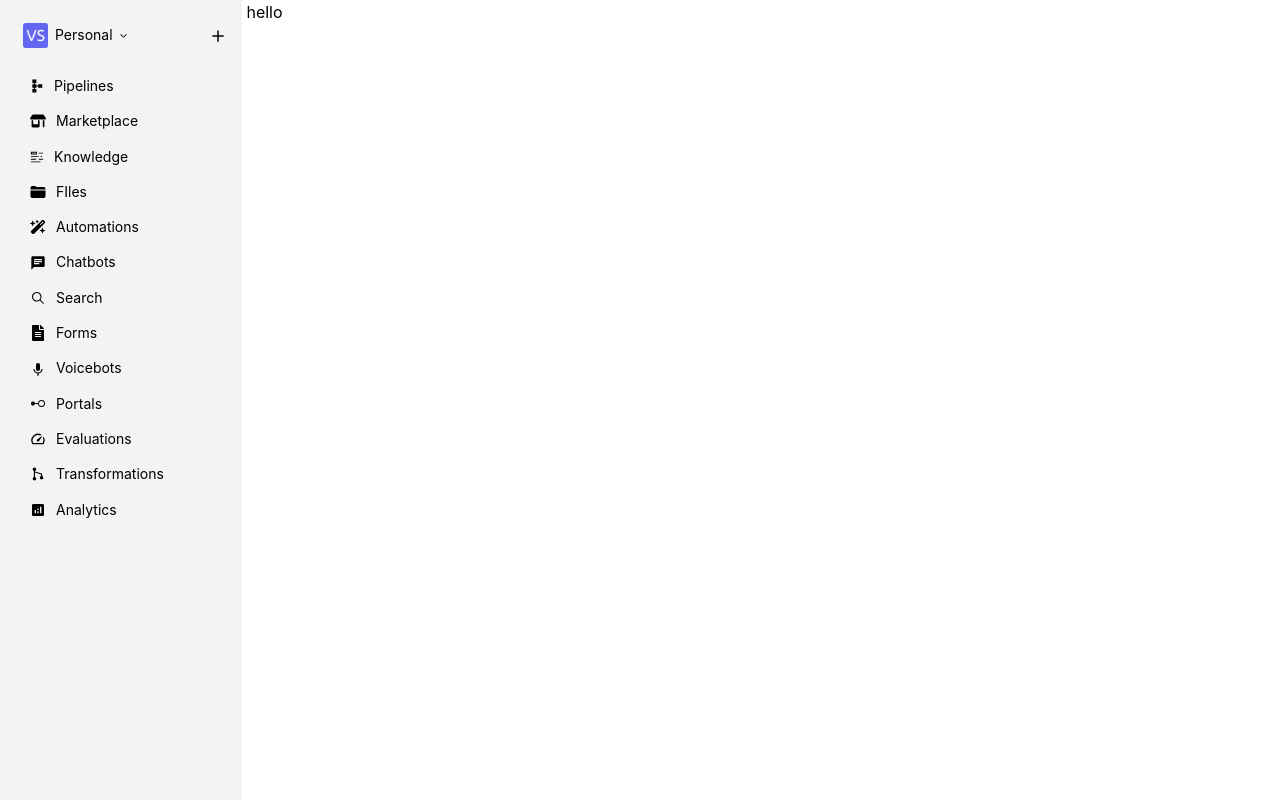
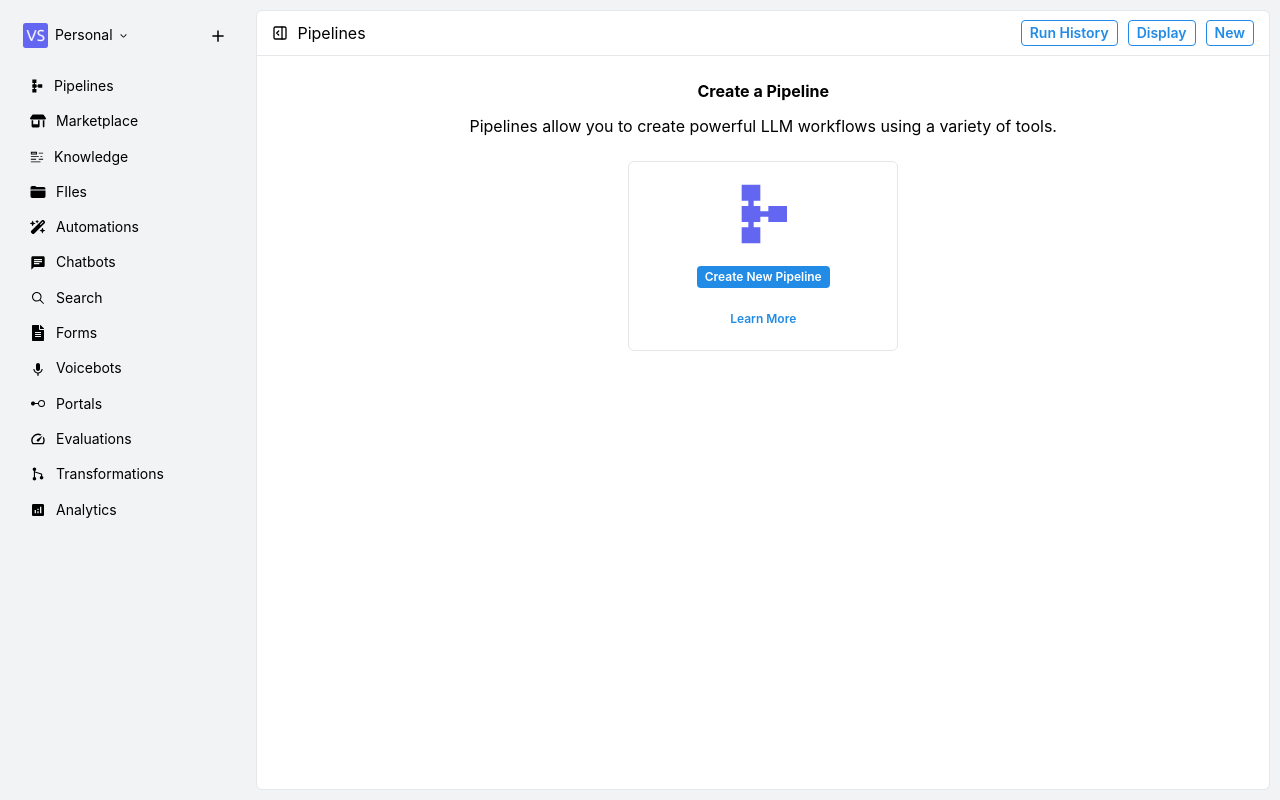
Before and after one commit to anshul45/trying, a Next.js app: page /pipeline in a window 1280 px wide. Built offline with nearby package versions, Linux system fonts and the light colour scheme.

Commit message:
crated pipepline page header

```diff
--- a/app/components/CreateModal.tsx
+++ b/app/components/CreateModal.tsx
@@ -8,8 +8,8 @@ import { MdOutlineSpeed } from "react-icons/md";
 const CreateModal = () => {
 
 
-  const create = [{title:"PIPELINES",icon:<svg stroke="currentColor" fill="currentColor" stroke-width="0" viewBox="0 0 24 24" className="text-[14px]" height="1em" width="1em" xmlns="http://www.w3.org/2000/svg"><path fill="none" d="M0 0h24v24H0z"></path><path d="M14 9v2h-3V9H8.5V7H11V1H4v6h2.5v2H4v6h2.5v2H4v6h7v-6H8.5v-2H11v-2h3v2h7V9h-7z"></path></svg>
-  },{title:"KNOWLEDGE BASES",icon:<svg stroke="currentColor" fill="currentColor" stroke-width="0" viewBox="0 0 16 16" className="text-[14px]" height="1em" width="1em" xmlns="http://www.w3.org/2000/svg"><path d="M15 4h-5V3h5v1zm-1 3h-2v1h2V7zm-4 0H1v1h9V7zm2 6H1v1h11v-1zm-5-3H1v1h6v-1zm8 0h-5v1h5v-1zM8 2v3H1V2h7zM7 3H2v1h5V3z"></path></svg>},{title:"CHATBOTS",icon:<MdChat/>},{title:"AUTOMATIONS",icon:<FaWandMagicSparkles/>},{title:"EVALUATIONS",icon:<MdOutlineSpeed/>}]
+  const create = [{title:"PIPELINES",icon:<svg stroke="currentColor" fill="currentColor" strokeWidth="0" viewBox="0 0 24 24" className="text-[14px]" height="1em" width="1em" xmlns="http://www.w3.org/2000/svg"><path fill="none" d="M0 0h24v24H0z"></path><path d="M14 9v2h-3V9H8.5V7H11V1H4v6h2.5v2H4v6h2.5v2H4v6h7v-6H8.5v-2H11v-2h3v2h7V9h-7z"></path></svg>
+  },{title:"KNOWLEDGE BASES",icon:<svg stroke="currentColor" fill="currentColor" strokeWidth="0" viewBox="0 0 16 16" className="text-[14px]" height="1em" width="1em" xmlns="http://www.w3.org/2000/svg"><path d="M15 4h-5V3h5v1zm-1 3h-2v1h2V7zm-4 0H1v1h9V7zm2 6H1v1h11v-1zm-5-3H1v1h6v-1zm8 0h-5v1h5v-1zM8 2v3H1V2h7zM7 3H2v1h5V3z"></path></svg>},{title:"CHATBOTS",icon:<MdChat/>},{title:"AUTOMATIONS",icon:<FaWandMagicSparkles/>},{title:"EVALUATIONS",icon:<MdOutlineSpeed/>}]
 
   return (
     <Modal opened={false} onClose={() => {}} centered  styles={{
--- a/app/components/Header.tsx
+++ b/app/components/Header.tsx
@@ -1,30 +1,20 @@
-"use client"
 import { Button, Flex, Text } from '@mantine/core'
-import React from 'react'
-import Selector from './ui/Selector'
-import { useRouter } from 'next/navigation'
-import Image from 'next/image'
-import Logo from "@/public/logo.png"
+import { LuPanelRightOpen } from 'react-icons/lu'
 
-const Header = () => {
-
-  const router = useRouter()
+const Header = ({title,buttons}:any) => {
   return (
-    <Flex  justify="space-between" align="center">
-      <Flex pb={5} align='center' gap={7}>
-      <Image src={Logo} alt='logo'width={25} />
-        <Text  className='cursor-pointer hover:text-blue-400 active:text-white'>VectorShift</Text>
-      </Flex>
-        <Selector title="Platform"/>
-        <Selector title="Solutions"/>
-        <Text pb={5} className='cursor-pointer hover:text-blue-400 active:text-white'>Enterprise</Text>
-        <Text pb={5} className='cursor-pointer hover:text-blue-400 active:text-white'>Pricing</Text>
-        <Selector title="Resources"/>
-        <Text pb={5} className='cursor-pointer hover:text-blue-400 active:text-white'>Security</Text>
-        <Text pb={5} className='cursor-pointer hover:text-blue-400 active:text-white'>Talk to Us</Text>
-        <Text pb={5} className='cursor-pointer hover:text-blue-400 active:text-white' onClick={()=> router.push('/login')}>Log in</Text>
-        <Button mb={5} radius={200} w={130} h={40} onClick={()=> router.push('/register')}>Get started</Button>
+    <Flex py={9} px={15} bottom={10} align='center' justify='space-between' className="border-b-[1px]">
+    <Flex align='center' gap={9}>
+  <LuPanelRightOpen size={16}/>
+  <Text className="font-medium text-[15px]">{title}</Text>
     </Flex>
+    <Flex align='center' gap={10}>
+      {buttons?.map(data =>(
+        <Button variant="outline" className="text-xs px-3" size="compact-sm" key={data} onClick={data.action}>{data.title}</Button>
+      )
+      )}
+    </Flex>
+  </Flex>
   )
 }
 
--- /dev/null
+++ b/app/components/HomeHeader.tsx
@@ -0,0 +1,31 @@
+"use client"
+import { Button, Flex, Text } from '@mantine/core'
+import React from 'react'
+import Selector from './ui/Selector'
+import { useRouter } from 'next/navigation'
+import Image from 'next/image'
+import Logo from "@/public/logo.png"
+
+const HomeHeader = () => {
+
+  const router = useRouter()
+  return (
+    <Flex  justify="space-between" align="center">
+      <Flex pb={5} align='center' gap={7}>
+      <Image src={Logo} alt='logo'width={25} />
+        <Text  className='cursor-pointer hover:text-blue-400 active:text-white'>VectorShift</Text>
+      </Flex>
+        <Selector title="Platform"/>
+        <Selector title="Solutions"/>
+        <Text pb={5} className='cursor-pointer hover:text-blue-400 active:text-white'>Enterprise</Text>
+        <Text pb={5} className='cursor-pointer hover:text-blue-400 active:text-white'>Pricing</Text>
+        <Selector title="Resources"/>
+        <Text pb={5} className='cursor-pointer hover:text-blue-400 active:text-white'>Security</Text>
+        <Text pb={5} className='cursor-pointer hover:text-blue-400 active:text-white'>Talk to Us</Text>
+        <Text pb={5} className='cursor-pointer hover:text-blue-400 active:text-white' onClick={()=> router.push('/login')}>Log in</Text>
+        <Button mb={5} radius={200} w={130} h={40} onClick={()=> router.push('/register')}>Get started</Button>
+    </Flex>
+  )
+}
+
+export default HomeHeader
--- a/app/components/Provider.tsx
+++ b/app/components/Provider.tsx
@@ -28,7 +28,7 @@ const Provider = ({children}:ProvidersProps) => {
         <Panel defaultSizePercentage={19} minSizePercentage={19} maxSizePercentage={30} >
         <SideBar />
       </Panel>
-      <PanelResizeHandle  className=" hover:bg-gray-500 w-1"  />
+      <PanelResizeHandle  className=" hover:bg-gray-500 w-1 bg-[#f1f3f4]"  />
       </>
       )}
       <Panel defaultSizePercentage={visible ? 81 : 100} minSizePercentage={visible ? 70 : 100} maxSizePercentage={visible ? 81 : 100}>
--- a/app/components/SideBar.tsx
+++ b/app/components/SideBar.tsx
@@ -13,10 +13,10 @@ import { FaFileAlt } from "react-icons/fa";
 import { MdAnalytics } from "react-icons/md";
 import { AiFillMerge } from "react-icons/ai";
 const SideBar = () => {
-  const navLinks = [{title:"Pipelines",icon:<svg stroke="currentColor" fill="currentColor" stroke-width="0" viewBox="0 0 24 24" className="text-[14px]" height="1em" width="1em" xmlns="http://www.w3.org/2000/svg"><path fill="none" d="M0 0h24v24H0z"></path><path d="M14 9v2h-3V9H8.5V7H11V1H4v6h2.5v2H4v6h2.5v2H4v6h7v-6H8.5v-2H11v-2h3v2h7V9h-7z"></path></svg>
-  },{title:"Marketplace",icon:<FaShop/>},{title:"Knowledge",icon:<svg stroke="currentColor" fill="currentColor" stroke-width="0" viewBox="0 0 16 16" className="text-[14px]" height="1em" width="1em" xmlns="http://www.w3.org/2000/svg"><path d="M15 4h-5V3h5v1zm-1 3h-2v1h2V7zm-4 0H1v1h9V7zm2 6H1v1h11v-1zm-5-3H1v1h6v-1zm8 0h-5v1h5v-1zM8 2v3H1V2h7zM7 3H2v1h5V3z"></path></svg>},
+  const navLinks = [{title:"Pipelines",icon:<svg stroke="currentColor" fill="currentColor" strokeWidth="0" viewBox="0 0 24 24" className="text-[14px]" height="1em" width="1em" xmlns="http://www.w3.org/2000/svg"><path fill="none" d="M0 0h24v24H0z"></path><path d="M14 9v2h-3V9H8.5V7H11V1H4v6h2.5v2H4v6h2.5v2H4v6h7v-6H8.5v-2H11v-2h3v2h7V9h-7z"></path></svg>
+  },{title:"Marketplace",icon:<FaShop/>},{title:"Knowledge",icon:<svg stroke="currentColor" fill="currentColor" strokeWidth="0" viewBox="0 0 16 16" className="text-[14px]" height="1em" width="1em" xmlns="http://www.w3.org/2000/svg"><path d="M15 4h-5V3h5v1zm-1 3h-2v1h2V7zm-4 0H1v1h9V7zm2 6H1v1h11v-1zm-5-3H1v1h6v-1zm8 0h-5v1h5v-1zM8 2v3H1V2h7zM7 3H2v1h5V3z"></path></svg>},
   {title:"FIles",icon:<IoFolder/>},{title:"Automations",icon:<FaWandMagicSparkles/>},
-  {title:"Chatbots",icon:<MdChat/>},{title:"Search",icon:<IoIosSearch/>},{title:"Forms",icon:<FaFileAlt/>},{title:"Voicebots",icon:<MdKeyboardVoice/>},{title:"Portals",icon:<svg stroke="currentColor" fill="currentColor" stroke-width="0" viewBox="0 0 16 16" className="text-[16px] text-black-2" height="1em" width="1em" xmlns="http://www.w3.org/2000/svg"><path d="M11.496 4a3.49 3.49 0 0 0-3.46 3h-3.1a2 2 0 1 0 0 1h3.1a3.5 3.5 0 1 0 3.46-4zm0 6a2.5 2.5 0 1 1 0-5 2.5 2.5 0 0 1 0 5z"></path></svg>},{title:"Evaluations",icon:<MdOutlineSpeed/>},{title:"Transformations",icon:<AiFillMerge/>},{title:"Analytics",icon:<MdAnalytics/>}]
+  {title:"Chatbots",icon:<MdChat/>},{title:"Search",icon:<IoIosSearch/>},{title:"Forms",icon:<FaFileAlt/>},{title:"Voicebots",icon:<MdKeyboardVoice/>},{title:"Portals",icon:<svg stroke="currentColor" fill="currentColor" strokeWidth="0" viewBox="0 0 16 16" className="text-[16px] text-black-2" height="1em" width="1em" xmlns="http://www.w3.org/2000/svg"><path d="M11.496 4a3.49 3.49 0 0 0-3.46 3h-3.1a2 2 0 1 0 0 1h3.1a3.5 3.5 0 1 0 3.46-4zm0 6a2.5 2.5 0 1 1 0-5 2.5 2.5 0 0 1 0 5z"></path></svg>},{title:"Evaluations",icon:<MdOutlineSpeed/>},{title:"Transformations",icon:<AiFillMerge/>},{title:"Analytics",icon:<MdAnalytics/>}]
 
   return (
     <Box  bg='#f1f3f4' p={15} className='h-screen'>
--- /dev/null
+++ b/app/components/pipeline/EmptyPipeline.tsx
@@ -0,0 +1,24 @@
+import { Box, Button, Center, Text, Title } from '@mantine/core'
+import React from 'react'
+
+const EmptyPipeline = () => {
+  return (
+    <Box mt={25}>
+    <Center>
+        <Title size='md'>Create a Pipeline</Title>
+    </Center>
+    <Center mt={12}>
+    <Text className='text-[13px] font-medium'>Pipelines allow you to create powerful LLM workflows using a variety of tools.</Text>
+    </Center>
+    <Center>
+        <Box className='border-[1px] rounded-md' mt={22} w={270}>
+            <Center mt={20}><svg stroke="currentColor" fill="currentColor" strokeWidth="0" viewBox="0 0 24 24" className="text-[14px] text-[#6366F1] w-16 h-16"  xmlns="http://www.w3.org/2000/svg"><path fill="none" d="M0 0h24v24H0z"></path><path d="M14 9v2h-3V9H8.5V7H11V1H4v6h2.5v2H4v6h2.5v2H4v6h7v-6H8.5v-2H11v-2h3v2h7V9h-7z"></path></svg></Center>
+            <Center mt={20}><Button size='compact-xs'  className='font-thin px-3'>Create New Pipeline</Button></Center>
+            <Center my={20}><Button variant='subtle' size='compact-xs' className='font-thin' >Learn More</Button></Center>
+        </Box>
+    </Center>
+    </Box>
+  )
+}
+
+export default EmptyPipeline
--- /dev/null
+++ b/app/components/pipeline/PipelineMenu.tsx
@@ -0,0 +1,48 @@
+import { Box, Button, Center, Checkbox, Flex, Modal, Select, Text, TextInput, Title } from '@mantine/core'
+import React from 'react'
+import { FiFolderPlus } from "react-icons/fi";
+
+const PipelineMenu = ({showModal,setShowModal}:any) => {
+  return (
+    <Modal opened={showModal}  onClose={() => setShowModal(false)} styles={{
+        content: {
+          paddingTop:"15px",
+          width:"250px",
+          position: "absolute",
+          top: "50px",
+          right: "10px",
+          transform: "translateX(-50%)",
+        },
+        header:{
+          display:"none"
+        }
+      }}>
+        <TextInput label="Search" size='xs'/>
+        <Box mt={8} mx={7}>
+        <Button w='100%' size='compact-md' variant='outline'>
+            <Flex gap={8} align='center'>
+            <FiFolderPlus/><Text size='sm'>Create Folder</Text>
+            </Flex>
+            </Button>
+            <Flex mt={8} align='center' justify='space-between'>
+                <Title size='xs'>Show Folders</Title>
+                <Checkbox size='xs'/>
+            </Flex>
+            <Title size='xs' mt={8}>Sort Folders</Title>
+            <Flex mt={8} align='center' justify='space-between'>
+                <Title size='xs'>Sort Pipelines</Title>
+                <Select
+      placeholder="Pick value"
+      data={['name','sharedUsers', 'modifiedDate']}
+      size='compact-xs'
+      w={115}
+      styles={{input:{paddingLeft:"5px"}}}
+    />
+            </Flex>
+        </Box>
+
+       </Modal>
+  )
+}
+
+export default PipelineMenu
--- a/app/page.tsx
+++ b/app/page.tsx
@@ -1,5 +1,5 @@
 import { Box, Button, Flex, Text } from "@mantine/core";
-import Header from "./components/Header";
+import HomeHeader from "./components/HomeHeader";
 import Contents from "./components/Contents";
 
 
@@ -7,7 +7,7 @@ export default function Home() {
 
  return(
   <Box py={60} px={125}>
-    <Header/>
+    <HomeHeader/>
     <Contents/>
   </Box>
  )
--- a/app/pipeline/page.tsx
+++ b/app/pipeline/page.tsx
@@ -1,11 +1,24 @@
-"use client";
-import React from "react";
+"use client"
+import { Box, Modal } from "@mantine/core";
+import React, { useState } from "react";
+import EmptyPipeline from "../components/pipeline/EmptyPipeline";
+import Header from "../components/Header";
+import { useRouter } from "next/navigation";
+import PipelineMenu from "../components/pipeline/PipelineMenu";
 
 const Pipeline = () => {
+  const [showModal, setShowModal] = useState(false)
+  const router = useRouter()
 
-  return (<>
-   hello
-   </>
+  const pipelinesButton = [{title:"Run History",action: () => router.push("/pipeline/history")},{title:"Display",action: () => setShowModal(true)},{title:"New",action: () => router.push("/pipeline/new")}]
+
+  return (<Box bg='#f1f3f4' h='100vh' p={10}>
+   <Box bg='white'h='100%' className="rounded-md border-[1px]">
+    <Header title='Pipelines' buttons={pipelinesButton}/>
+    <EmptyPipeline/>
+   </Box>
+   <PipelineMenu showModal={showModal} setShowModal={setShowModal}/>
+   </Box>
   );
 };
 
```
